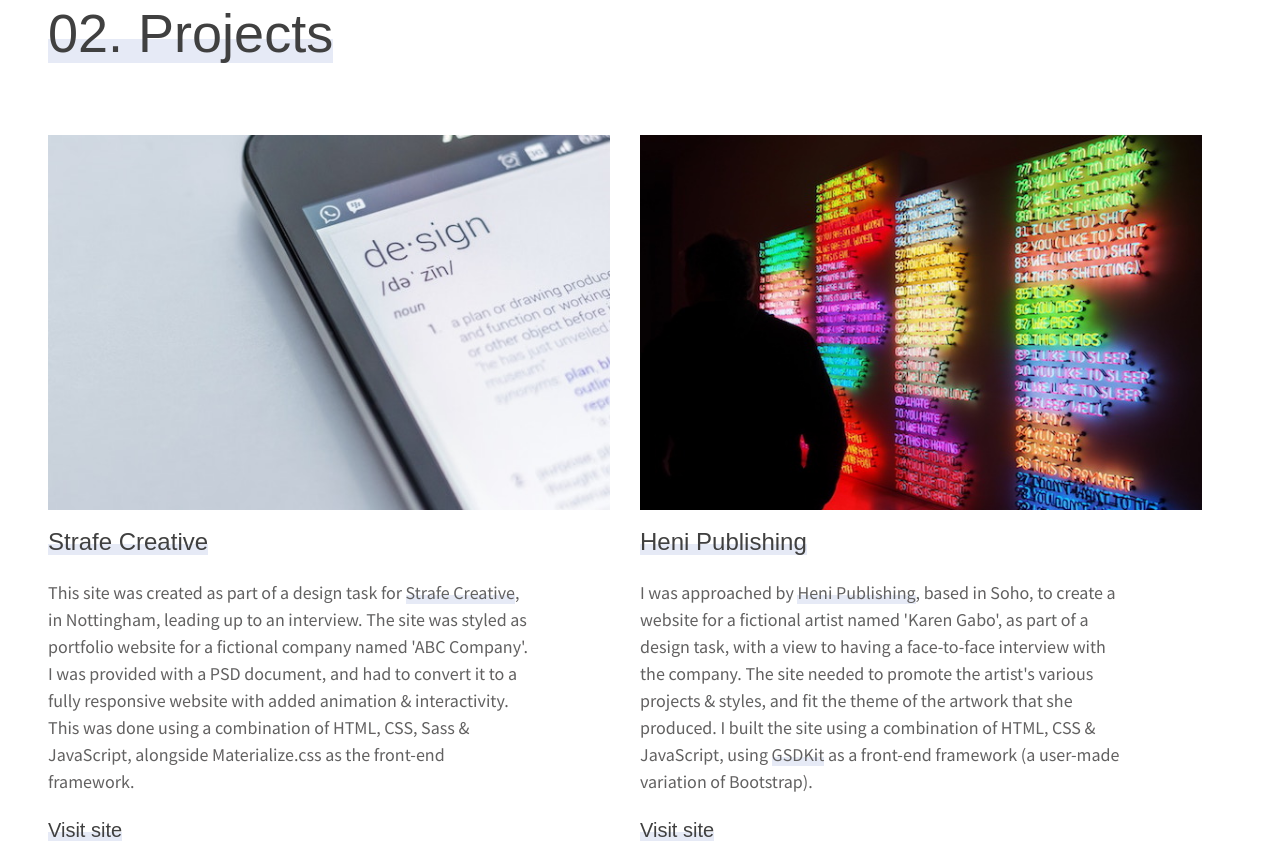
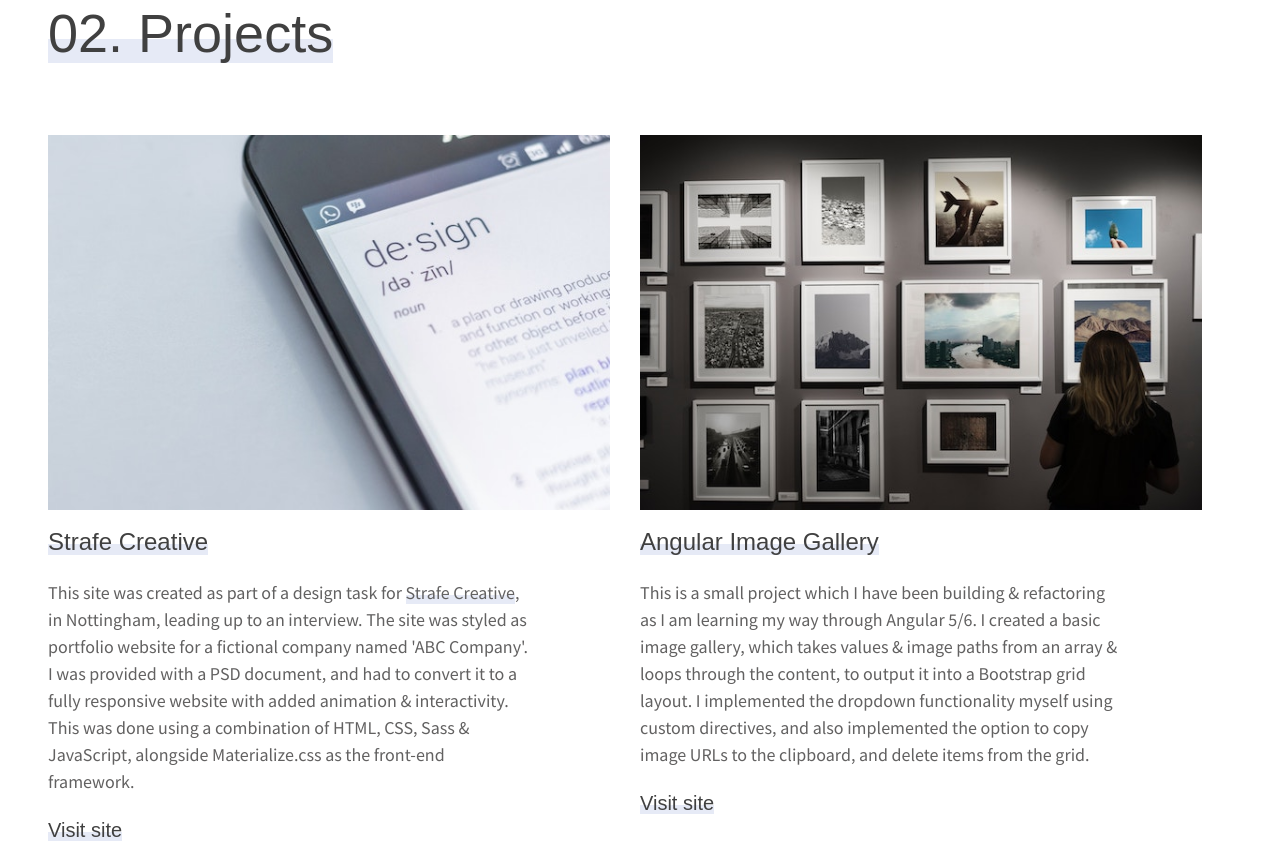
Before and after one commit to jlczapski/my-portfolio, a website: page index.html in a window 1280 px wide. Shown: the part 1571-2419 px from the top of the page. Drawn offline with nearby package versions, Linux system fonts and the light colour scheme; a web font is replaced by a local one.

Commit message:
Changed second project to Angular Image Gallery, change URLs and updated thumbnail

```diff
--- a/index.html
+++ b/index.html
@@ -120,15 +120,15 @@
 
 				<div class="box">
 
-					<img src="images/neon.jpg" id="heni" alt="Heni Publishing" />
+					<img src="images/gallery.jpg" id="heni" alt="Heni Publishing" />
 
 					<div class="overlay">
 
-						<p class="overlay-text">Heni Publishing</p>
+						<p class="overlay-text">Angular Image Gallery</p>
 
 						<div class="line"></div>
 
-						<p class="enter"><a href="http://januszczapski.com/heni-design-task/home.html" target="_blank">Enter Site</a></p>
+						<p class="enter"><a href="https://basic-img-gallery.herokuapp.com/" target="_blank">Enter Site</a></p>
 
 					</div>
 
@@ -136,11 +136,13 @@
 
 				<div class="info">
 
-					<h4 class="project-title-2"><span class="highlight">Heni Publishing</span></h4>
+					<h4 class="project-title-2"><span class="highlight">Angular Image Gallery</span></h4>
 
-					<p class="project-desc-2">I was approached by <a href="http://www.henipublishing.com/" target="_blank"><span class="highlight">Heni Publishing</span></a>, based in Soho, to create a website for a fictional artist named 'Karen Gabo', as part of a design task, with a view to having a face-to-face interview with the company. The site needed to promote the artist's various projects & styles, and fit the theme of the artwork that she produced. I built the site using a combination of HTML, CSS & JavaScript, using <a href="http://demos.creative-tim.com/get-shit-done/index.html" target="_blank"><span class="highlight">GSDKit</span></a> as a front-end framework (a user-made variation of Bootstrap).</p>
+					<p class="project-desc-2">
+						This is a small project which I have been building & refactoring as I am learning my way through Angular 5/6. I created a basic image gallery, which takes values & image paths from an array & loops through the content, to output it into a Bootstrap grid layout. I implemented the dropdown functionality myself using custom directives, and also implemented the option to copy image URLs to the clipboard, and delete items from the grid.
+					</p>
 
-					<p class="enter-site"><span class="highlight"><a href="http://januszczapski.com/heni-design-task/home.html" target="_blank">Visit site</a></span></p>
+					<p class="enter-site"><span class="highlight"><a href="https://basic-img-gallery.herokuapp.com/" target="_blank">Visit site</a></span></p>
 
 				</div>
 
```
Also changed, not shown: images/gallery.jpg (added), 1 other file.
